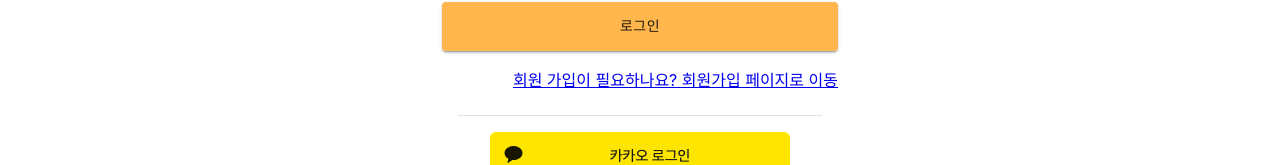
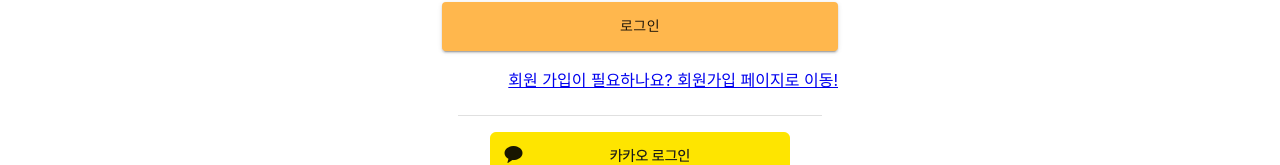
Before and after one commit to xenosign/react-template, a React (Create React App) app: page /login in a window 1280 px wide. Shown: the part 406-571 px from the top of the page. Built offline with nearby package versions, Linux system fonts and the light colour scheme.

Commit message:
Update Login.jsx

```diff
--- a/src/pages/Login.jsx
+++ b/src/pages/Login.jsx
@@ -150,7 +150,7 @@
               <Grid container justifyContent="flex-end">
                 <Grid item>
                   <Link to="/login">
-                    회원 가입이 필요하나요? 회원가입 페이지로 이동
+                    회원 가입이 필요하나요? 회원가입 페이지로 이동!
                   </Link>
                 </Grid>
               </Grid>
```
